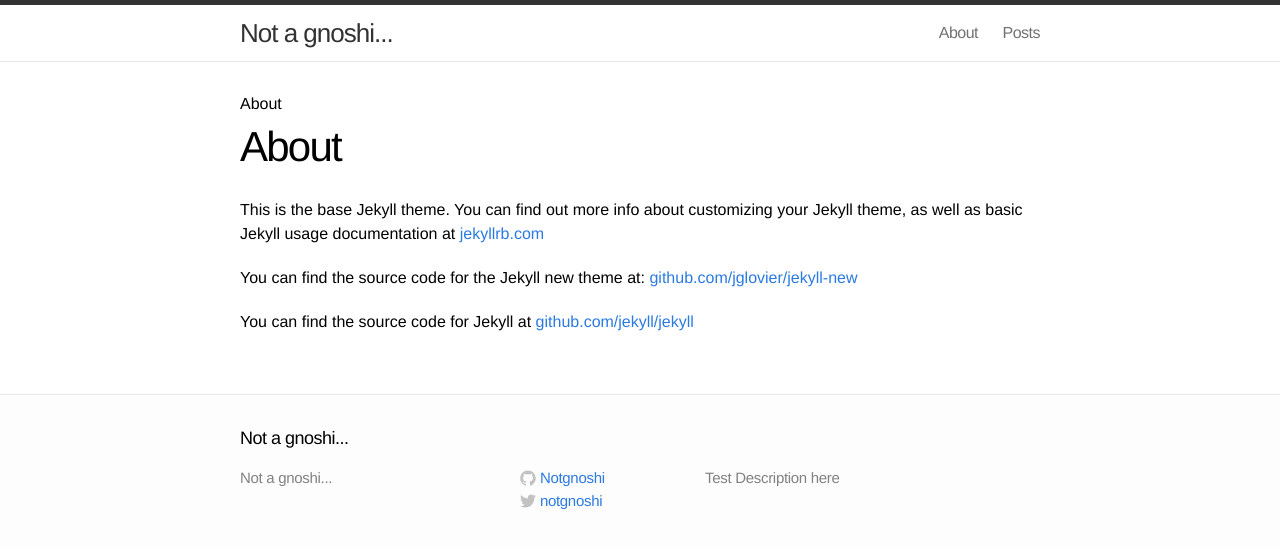
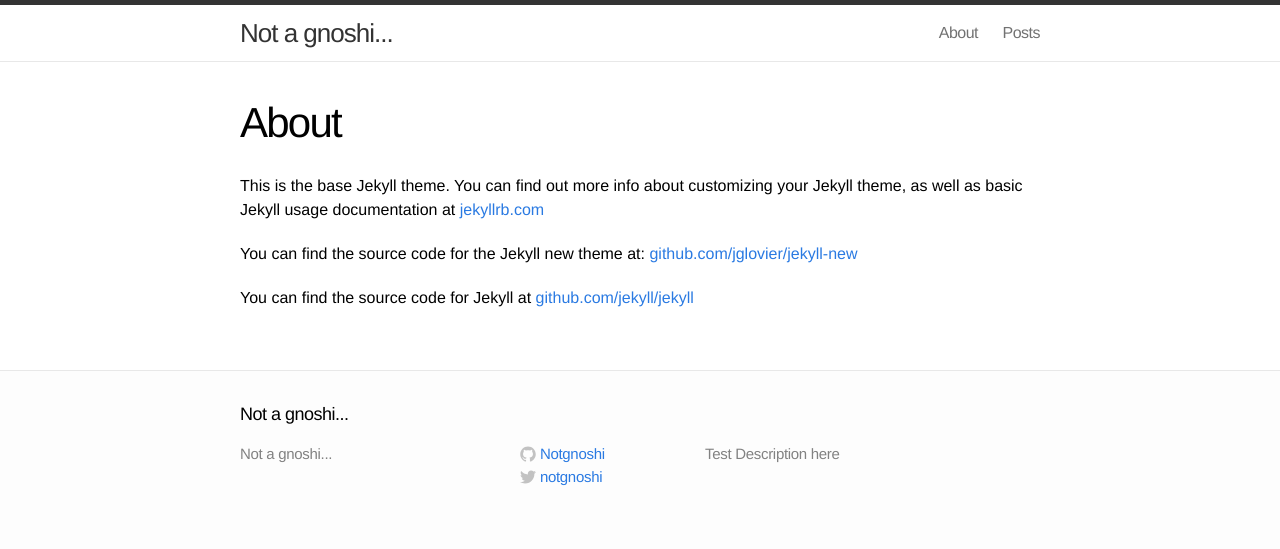
Before and after one commit to Notgnoshi/notgnoshi.github.io, a Jekyll site: the page built from about.md, in a window 1280 px wide. Shown: the top 549 px of the page. Built offline with Jekyll 4.4.1, drawn with Linux system fonts in a browser that asks for light colours.

Commit message:
removed duplicate title

```diff
--- a/_layouts/default.html
+++ b/_layouts/default.html
@@ -9,7 +9,8 @@
 
     <div class="page-content">
       <div class="wrap">
-      <h1>{{ page.title }}</h1>
+      <!-- <h1>{{ page.title }}</h1> -->
+      <!-- The above title created a duplicate, smaller title above the larger one -->
       {{ content }}
 
       </div>
```
Also changed, not shown: 4 other files.
